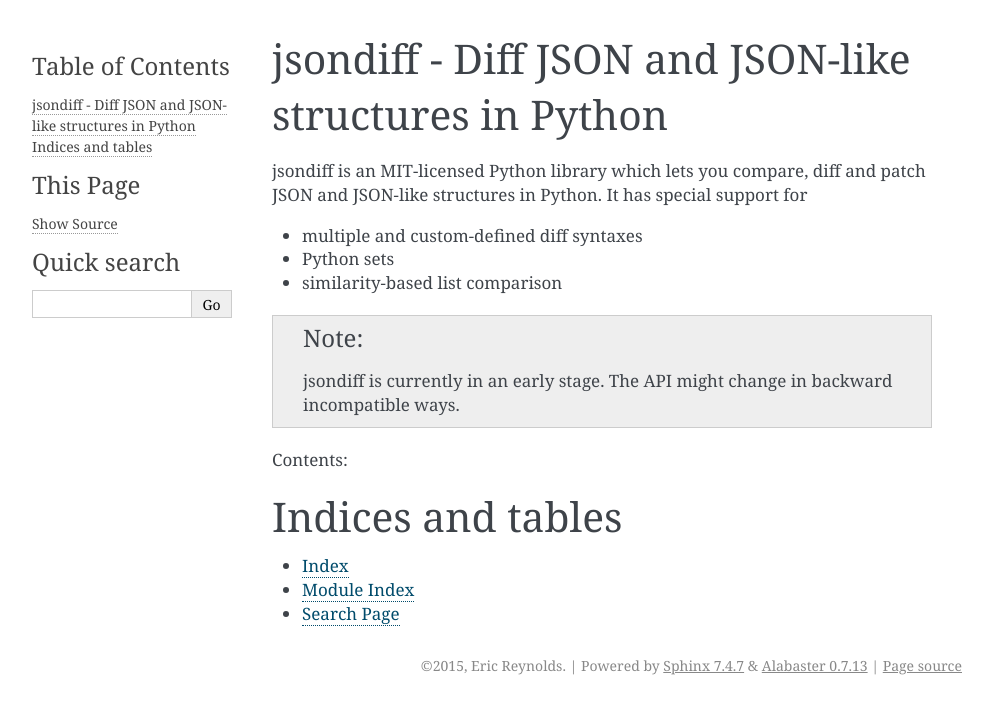
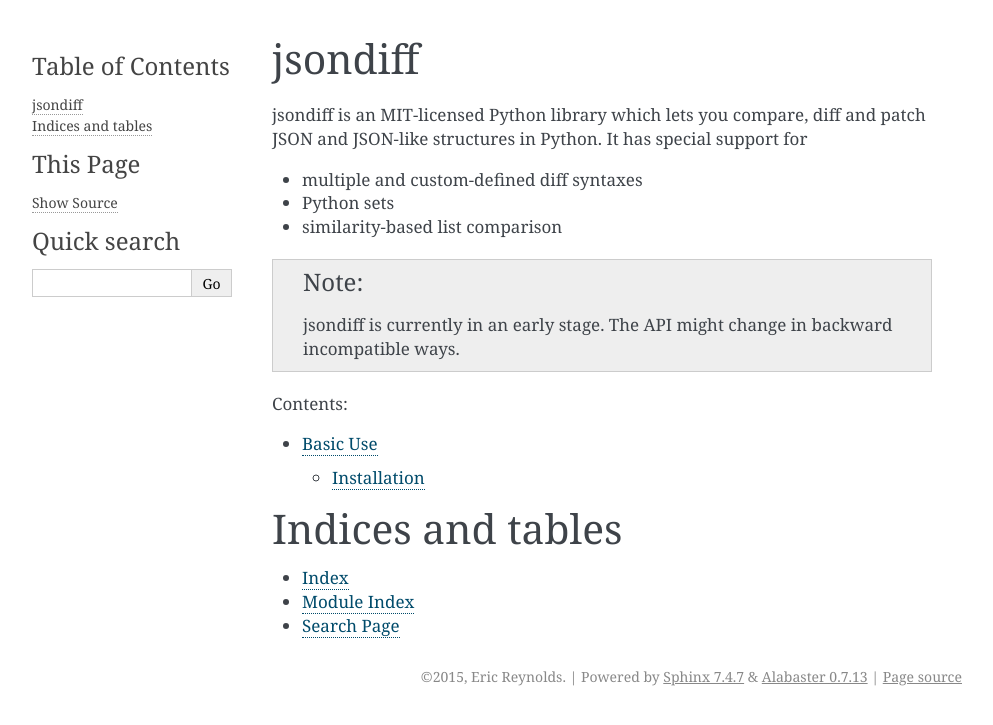
Before and after one commit to xlwings/jsondiff, a Sphinx documentation site: the page built from docs/index.rst, in a window 1280 px wide. Shown: the top 725 px of the page, without its empty margins (148-1141 px from the left). Built offline with Sphinx 7.4.7, drawn with Linux system fonts in a browser that asks for light colours.

Commit message:
WIP docs

```diff
--- a/README.rst
+++ b/README.rst
@@ -36,5 +36,3 @@
 
 Installation
 ============
-
-``pip install jsondiff``
--- a/docs/index.rst
+++ b/docs/index.rst
@@ -1,5 +1,5 @@
-jsondiff - Diff JSON and JSON-like structures in Python
-=======================================================
+jsondiff
+========
 
 jsondiff is an MIT-licensed Python library which lets you compare, diff and patch JSON and JSON-like structures in
 Python. It has special support for
@@ -16,6 +16,8 @@
 .. toctree::
    :maxdepth: 2
 
+   basic_use
+
 
 Indices and tables
 ==================
```
Also changed, not shown: docs/basic_use.rst (added, +9 -0 lines).
